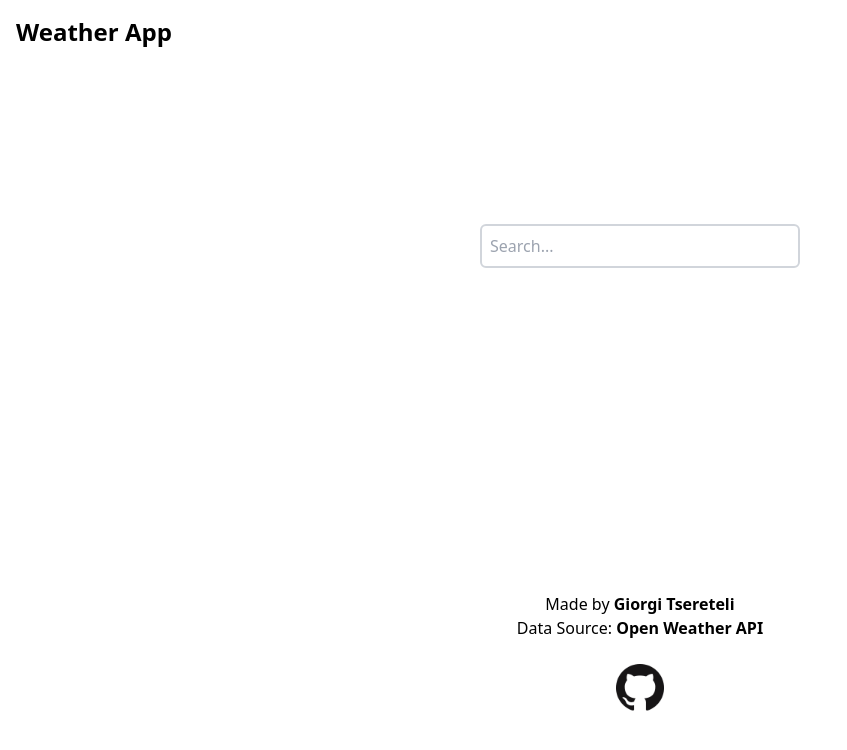
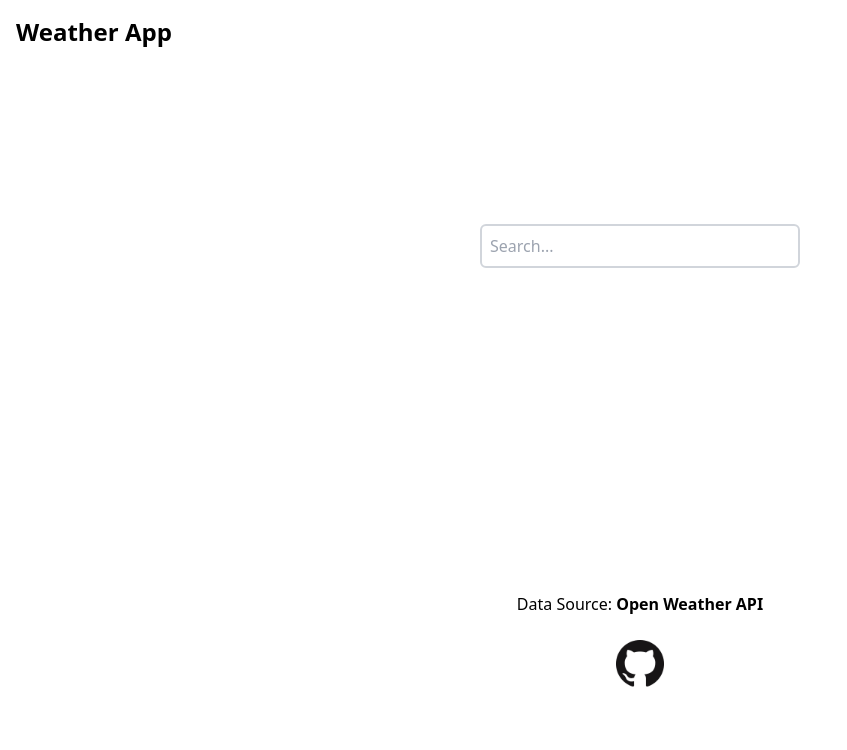
Before and after one commit to giotsere/weatherapp, a website built with webpack: page index.html in a window 1280 px wide. Shown: the whole page, without its empty margins (0-847 px from the left). Built offline with nearby package versions, Linux system fonts and the light colour scheme; no server answers.

Commit message:
Update index.html

```diff
--- a/index.html
+++ b/index.html
@@ -22,12 +22,6 @@
     </main>
     <section id="data"></section>
     <footer>
-      <p>
-        Made by
-        <a href="https://www.github.com/giotsere" target="_blank"
-          >Giorgi Tsereteli</a
-        >
-      </p>
       <p>Data Source: <a href="https://openweathermap.org/">Open Weather API</a></p>
       <br />
       <a href="https://www.github.com/giotsere/weatherapp" target="_blank">
```
